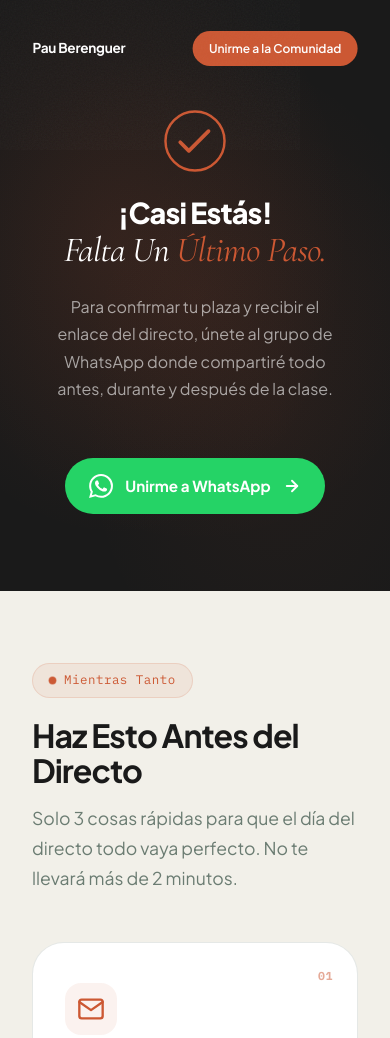
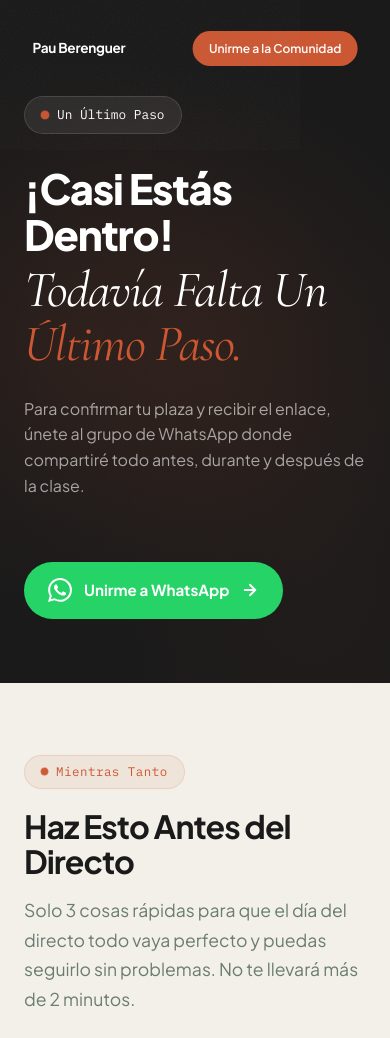
Before and after one commit to pauberenguer/Pau-Berenguer-Web, a website built with Vite: page gracias.html in a window 390 px wide. Shown: the top 1038 px of the page. Built offline with nearby package versions, Linux system fonts and the light colour scheme; a web font is replaced by a local one.

Commit message:
Mobile responsive: formularios centrados, hero izquierda, textos adaptativos y reestructuración hero gracias
Made-with: Cursor

```diff
--- a/css/style.css
+++ b/css/style.css
@@ -1470,15 +1470,14 @@ h1, h2, h3, h4 {
 /* --- Hero --- */
 .gracias-hero {
   position: relative;
-  min-height: 80dvh;
+  min-height: 100dvh;
   display: flex;
   align-items: center;
   justify-content: center;
-  text-align: center;
-  background: radial-gradient(ellipse at 30% 40%, rgba(var(--color-accent-rgb), 0.1) 0%, transparent 60%),
-              radial-gradient(ellipse at 70% 70%, rgba(var(--color-accent-rgb), 0.05) 0%, transparent 50%),
+  background: radial-gradient(ellipse at 20% 50%, rgba(var(--color-accent-rgb), 0.07) 0%, transparent 60%),
+              radial-gradient(ellipse at 80% 80%, rgba(var(--color-accent-rgb), 0.04) 0%, transparent 50%),
               var(--color-dark);
-  padding: 6rem 2rem 4rem;
+  padding: 6rem 0 4rem;
   overflow: hidden;
 }
 
@@ -1489,14 +1488,20 @@ h1, h2, h3, h4 {
   pointer-events: none;
 }
 
-.gracias-hero__content {
+.gracias-hero__grid {
   position: relative;
   z-index: 2;
-  display: flex;
-  flex-direction: column;
-  align-items: center;
-  gap: 1.5rem;
-  max-width: 900px;
+}
+
+.gracias-hero__text {
+  text-align: left;
+}
+
+.gracias-hero__cta-side {
+  display: flex;
+  align-items: center;
+  justify-content: center;
+  opacity: 1;
 }
 
 /* --- Animated Check --- */
@@ -1546,20 +1551,23 @@ h1, h2, h3, h4 {
 }
 
 .gracias-hero__line1 {
+  display: block;
   font-family: var(--font-heading);
   font-weight: 800;
-  font-size: clamp(1.8rem, 4.5vw, 3rem);
+  font-size: clamp(2rem, 5vw, 3.5rem);
   color: #fff;
   line-height: 1.1;
   letter-spacing: -0.03em;
+  margin-bottom: 0.25rem;
   opacity: 0;
 }
 
 .gracias-hero__line2 {
+  display: block;
   font-family: var(--font-drama);
   font-style: italic;
   font-weight: 400;
-  font-size: clamp(2.2rem, 6vw, 4.5rem);
+  font-size: clamp(2.8rem, 7vw, 5.5rem);
   color: #fff;
   line-height: 1.05;
   letter-spacing: -0.02em;
@@ -1571,7 +1579,7 @@ h1, h2, h3, h4 {
 }
 
 .gracias-hero__subtitle {
-  font-size: clamp(1rem, 2vw, 1.15rem);
+  font-size: clamp(1rem, 2vw, 1.2rem);
   color: rgba(255,255,255,0.6);
   max-width: 640px;
   line-height: 1.7;
@@ -1836,15 +1844,27 @@ h1, h2, h3, h4 {
 @media (max-width: 968px) {
   .hero__grid {
     grid-template-columns: 1fr;
-    text-align: center;
+    text-align: left;
     gap: 2rem;
-    padding: 0 1.5rem;
+    padding: 0 2rem;
   }
 
   .hero__form-side {
     max-width: 420px;
     margin: 0 auto;
     width: 100%;
+    text-align: left;
+  }
+
+  .reg-form__label,
+  .reg-form__input,
+  .reg-form__select,
+  .reg-form__phone {
+    text-align: left;
+  }
+
+  .reg-form__consent {
+    text-align: center;
   }
 
   .navbar__links {
@@ -1871,16 +1891,12 @@ h1, h2, h3, h4 {
 
   .about__grid {
     grid-template-columns: 1fr;
-    text-align: center;
+    text-align: left;
   }
 
   .about__photo {
     max-width: 260px;
     margin: 0 auto;
-  }
-
-  .about__quote {
-    text-align: left;
   }
 
   .for-you__grid {
@@ -1904,11 +1920,19 @@ h1, h2, h3, h4 {
 
   .final-cta__grid {
     grid-template-columns: 1fr;
-    text-align: center;
+    text-align: left;
   }
 
   .final-cta__text {
-    text-align: center;
+    text-align: left;
+  }
+
+  .final-cta__form-side {
+    justify-content: center;
+    width: 100%;
+    max-width: 420px;
+    margin: 0 auto;
+    text-align: left;
   }
 
   .footer__row {
@@ -1935,18 +1959,30 @@ h1, h2, h3, h4 {
 }
 
 @media (max-width: 640px) {
+  .container {
+    padding: 0 1.5rem;
+  }
+
   .section { padding: 4.5rem 0; }
 
+  .hero__grid {
+    padding: 0 1.5rem;
+  }
+
   .hero__content {
-    padding: 0 1.5rem;
+    padding: 0;
   }
 
   .hero__title-line1 {
-    font-size: 1.6rem;
+    display: block;
+    font-size: 1.85rem;
+    margin-bottom: 0.5rem;
   }
 
   .hero__title-line2 {
-    font-size: 2.4rem;
+    display: block;
+    font-size: 2.9rem;
+    margin-bottom: 1.75rem;
   }
 
   .navbar {
@@ -2000,6 +2036,23 @@ h1, h2, h3, h4 {
 
   .hero__form-side {
     max-width: 100%;
+    padding: 0;
+  }
+
+  .final-cta__form-side {
+    max-width: 100%;
+    padding: 0;
+  }
+
+  .reg-form__label,
+  .reg-form__input,
+  .reg-form__select,
+  .reg-form__phone {
+    text-align: left;
+  }
+
+  .reg-form__consent {
+    text-align: center;
   }
 
   .gracias-whatsapp-btn {
@@ -2024,18 +2077,43 @@ h1, h2, h3, h4 {
   }
 
   .about__metrics {
-    justify-content: center;
+    justify-content: flex-start;
   }
 
   /* Gracias page */
   .gracias-hero {
-    min-height: 70dvh;
-    padding: 5rem 1.5rem 3rem;
+    min-height: auto;
+    padding: 6rem 0 4rem;
+  }
+
+  .gracias-hero__cta-side {
+    justify-content: flex-start;
+  }
+
+  .gracias-hero__title {
+    gap: 0.5rem;
+  }
+
+  .gracias-hero__line1 {
+    font-size: 2.6rem;
+    display: block;
+    margin-bottom: 0.4rem;
+  }
+
+  .gracias-hero__line2 {
+    font-size: 3.2rem;
+    display: block;
+    margin-bottom: 1.5rem;
+  }
+
+  .gracias-hero__subtitle {
+    font-size: 1rem;
+    max-width: 100%;
+    line-height: 1.6;
   }
 
   .gracias-check {
-    width: 64px;
-    height: 64px;
+    display: none;
   }
 
   .gracias-countdown__block {
--- a/ghl-deploy/CUSTOM_CSS.css
+++ b/ghl-deploy/CUSTOM_CSS.css
@@ -1639,15 +1639,14 @@ h1, h2, h3, h4 {
 /* --- Hero --- */
 .gracias-hero {
   position: relative;
-  min-height: 80dvh;
+  min-height: 100dvh;
   display: flex;
   align-items: center;
   justify-content: center;
-  text-align: center;
-  background: radial-gradient(ellipse at 30% 40%, rgba(var(--color-accent-rgb), 0.1) 0%, transparent 60%),
-              radial-gradient(ellipse at 70% 70%, rgba(var(--color-accent-rgb), 0.05) 0%, transparent 50%),
+  background: radial-gradient(ellipse at 20% 50%, rgba(var(--color-accent-rgb), 0.07) 0%, transparent 60%),
+              radial-gradient(ellipse at 80% 80%, rgba(var(--color-accent-rgb), 0.04) 0%, transparent 50%),
               var(--color-dark);
-  padding: 6rem 2rem 4rem;
+  padding: 6rem 0 4rem;
   overflow: hidden;
 }
 
@@ -1658,14 +1657,20 @@ h1, h2, h3, h4 {
   pointer-events: none;
 }
 
-.gracias-hero__content {
+.gracias-hero__grid {
   position: relative;
   z-index: 2;
-  display: flex;
-  flex-direction: column;
-  align-items: center;
-  gap: 1.5rem;
-  max-width: 900px;
+}
+
+.gracias-hero__text {
+  text-align: left;
+}
+
+.gracias-hero__cta-side {
+  display: flex;
+  align-items: center;
+  justify-content: center;
+  opacity: 1;
 }
 
 /* --- Animated Check --- */
@@ -1713,22 +1718,27 @@ h1, h2, h3, h4 {
 }
 
 .gracias-hero__line1 {
+  display: block;
   font-family: var(--font-heading);
   font-weight: 800;
-  font-size: clamp(1.8rem, 4.5vw, 3rem);
+  font-size: clamp(2rem, 5vw, 3.5rem);
   color: #fff;
   line-height: 1.1;
   letter-spacing: -0.03em;
+  margin-bottom: 0.25rem;
+  opacity: 0;
 }
 
 .gracias-hero__line2 {
+  display: block;
   font-family: var(--font-drama);
   font-style: italic;
   font-weight: 400;
-  font-size: clamp(2.2rem, 6vw, 4.5rem);
+  font-size: clamp(2.8rem, 7vw, 5.5rem);
   color: #fff;
   line-height: 1.05;
   letter-spacing: -0.02em;
+  opacity: 0;
 }
 
 .gracias-hero__line2 .accent {
@@ -1736,10 +1746,11 @@ h1, h2, h3, h4 {
 }
 
 .gracias-hero__subtitle {
-  font-size: clamp(1rem, 2vw, 1.15rem);
+  font-size: clamp(1rem, 2vw, 1.2rem);
   color: rgba(255,255,255,0.6);
   max-width: 640px;
   line-height: 1.7;
+  opacity: 0;
 }
 
 /* --- Steps Section --- */
@@ -1997,15 +2008,27 @@ h1, h2, h3, h4 {
 @media (max-width: 968px) {
   .hero__grid {
     grid-template-columns: 1fr;
-    text-align: center;
+    text-align: left;
     gap: 2rem;
-    padding: 0 1.5rem;
+    padding: 0 2rem;
   }
 
   .hero__form-side {
     max-width: 420px;
     margin: 0 auto;
     width: 100%;
+    text-align: left;
+  }
+
+  .reg-form__label,
+  .reg-form__input,
+  .reg-form__select,
+  .reg-form__phone {
+    text-align: left;
+  }
+
+  .reg-form__consent {
+    text-align: center;
   }
 
   .navbar__links {
@@ -2032,16 +2055,12 @@ h1, h2, h3, h4 {
 
   .about__grid {
     grid-template-columns: 1fr;
-    text-align: center;
+    text-align: left;
   }
 
   .about__photo {
     max-width: 260px;
     margin: 0 auto;
-  }
-
-  .about__quote {
-    text-align: left;
   }
 
   .for-you__grid {
@@ -2065,11 +2084,19 @@ h1, h2, h3, h4 {
 
   .final-cta__grid {
     grid-template-columns: 1fr;
-    text-align: center;
+    text-align: left;
   }
 
   .final-cta__text {
-    text-align: center;
+    text-align: left;
+  }
+
+  .final-cta__form-side {
+    justify-content: center;
+    width: 100%;
+    max-width: 420px;
+    margin: 0 auto;
+    text-align: left;
   }
 
   .footer__row {
@@ -2096,18 +2123,30 @@ h1, h2, h3, h4 {
 }
 
 @media (max-width: 640px) {
+  .container {
+    padding: 0 1.5rem;
+  }
+
   .section { padding: 4.5rem 0; }
 
+  .hero__grid {
+    padding: 0 1.5rem;
+  }
+
   .hero__content {
-    padding: 0 1.5rem;
+    padding: 0;
   }
 
   .hero__title-line1 {
-    font-size: 1.6rem;
+    display: block;
+    font-size: 1.85rem;
+    margin-bottom: 0.5rem;
   }
 
   .hero__title-line2 {
-    font-size: 2.4rem;
+    display: block;
+    font-size: 2.9rem;
+    margin-bottom: 1.75rem;
   }
 
   .navbar {
@@ -2161,6 +2200,23 @@ h1, h2, h3, h4 {
 
   .hero__form-side {
     max-width: 100%;
+    padding: 0;
+  }
+
+  .final-cta__form-side {
+    max-width: 100%;
+    padding: 0;
+  }
+
+  .reg-form__label,
+  .reg-form__input,
+  .reg-form__select,
+  .reg-form__phone {
+    text-align: left;
+  }
+
+  .reg-form__consent {
+    text-align: center;
   }
 
   .gracias-whatsapp-btn {
@@ -2185,18 +2241,43 @@ h1, h2, h3, h4 {
   }
 
   .about__metrics {
-    justify-content: center;
+    justify-content: flex-start;
   }
 
   /* Gracias page */
   .gracias-hero {
-    min-height: 70dvh;
-    padding: 5rem 1.5rem 3rem;
+    min-height: auto;
+    padding: 6rem 0 4rem;
+  }
+
+  .gracias-hero__cta-side {
+    justify-content: flex-start;
+  }
+
+  .gracias-hero__title {
+    gap: 0.5rem;
+  }
+
+  .gracias-hero__line1 {
+    font-size: 2.6rem;
+    display: block;
+    margin-bottom: 0.4rem;
+  }
+
+  .gracias-hero__line2 {
+    font-size: 3.2rem;
+    display: block;
+    margin-bottom: 1.5rem;
+  }
+
+  .gracias-hero__subtitle {
+    font-size: 1rem;
+    max-width: 100%;
+    line-height: 1.6;
   }
 
   .gracias-check {
-    width: 64px;
-    height: 64px;
+    display: none;
   }
 
   .gracias-countdown__block {
--- a/gracias.html
+++ b/gracias.html
@@ -44,7 +44,7 @@
       <a href="index.html#about" class="navbar__link">Sobre Mí</a>
       <a href="index.html#faq" class="navbar__link">FAQ</a>
     </div>
-    <a href="https://www.skool.com/the-ai-blueprint" target="_blank" rel="noopener noreferrer" class="navbar__cta">
+    <a href="https://chat.whatsapp.com/Cp7B8XUCS4DAnka7agL7T7" target="_blank" rel="noopener noreferrer" class="navbar__cta">
       <span class="btn-bg"></span>
       Unirme a la Comunidad
     </a>
@@ -53,28 +53,25 @@
   <!-- ========== HERO — Confirmation ========== -->
   <section class="gracias-hero">
     <div class="gracias-hero__bg"></div>
-    <div class="container gracias-hero__content">
-
-      <div class="gracias-check" id="gracias-check">
-        <svg viewBox="0 0 52 52" xmlns="http://www.w3.org/2000/svg">
-          <circle class="gracias-check__circle" cx="26" cy="26" r="24" fill="none" stroke="var(--color-accent)" stroke-width="2"/>
-          <path class="gracias-check__path" d="M14 27l7 7 16-16" fill="none" stroke="var(--color-accent)" stroke-width="3" stroke-linecap="round" stroke-linejoin="round"/>
-        </svg>
+    <div class="hero__grid gracias-hero__grid">
+      <div class="hero__content gracias-hero__text">
+        <div class="hero__badge">
+          <span class="pulse-dot"></span>
+          Un Último Paso
+        </div>
+        <h1 id="gracias-title">
+          <span class="gracias-hero__line1">¡Casi Estás Dentro!</span>
+          <span class="gracias-hero__line2">Todavía Falta Un <span class="accent">Último Paso.</span></span>
+        </h1>
+        <p class="gracias-hero__subtitle" id="gracias-subtitle">Para confirmar tu plaza y recibir el enlace, únete al grupo de WhatsApp donde compartiré todo antes, durante y después de la clase.</p>
       </div>
-
-      <h1 class="gracias-hero__title" id="gracias-title">
-        <span class="gracias-hero__line1">¡Casi Estás!</span>
-        <span class="gracias-hero__line2">Falta Un <span class="accent">Último Paso.</span></span>
-      </h1>
-
-      <p class="gracias-hero__subtitle" id="gracias-subtitle">Para confirmar tu plaza y recibir el enlace del directo, únete al grupo de WhatsApp donde compartiré todo antes, durante y después de la clase.</p>
-
-      <a href="https://chat.whatsapp.com/Cp7B8XUCS4DAnka7agL7T7" target="_blank" rel="noopener noreferrer" class="gracias-whatsapp-btn gracias-reveal">
-        <svg width="24" height="24" viewBox="0 0 24 24" fill="currentColor"><path d="M17.472 14.382c-.297-.149-1.758-.867-2.03-.967-.273-.099-.471-.148-.67.15-.197.297-.767.966-.94 1.164-.173.199-.347.223-.644.075-.297-.15-1.255-.463-2.39-1.475-.883-.788-1.48-1.761-1.653-2.059-.173-.297-.018-.458.13-.606.134-.133.298-.347.446-.52.149-.174.198-.298.298-.497.099-.198.05-.371-.025-.52-.075-.149-.669-1.612-.916-2.207-.242-.579-.487-.5-.669-.51-.173-.008-.371-.01-.57-.01-.198 0-.52.074-.792.372-.272.297-1.04 1.016-1.04 2.479 0 1.462 1.065 2.875 1.213 3.074.149.198 2.096 3.2 5.077 4.487.709.306 1.262.489 1.694.625.712.227 1.36.195 1.871.118.571-.085 1.758-.719 2.006-1.413.248-.694.248-1.289.173-1.413-.074-.124-.272-.198-.57-.347m-5.421 7.403h-.004a9.87 9.87 0 01-5.031-1.378l-.361-.214-3.741.982.998-3.648-.235-.374a9.86 9.86 0 01-1.51-5.26c.001-5.45 4.436-9.884 9.888-9.884 2.64 0 5.122 1.03 6.988 2.898a9.825 9.825 0 012.893 6.994c-.003 5.45-4.437 9.884-9.885 9.884m8.413-18.297A11.815 11.815 0 0012.05 0C5.495 0 .16 5.335.157 11.892c0 2.096.547 4.142 1.588 5.945L.057 24l6.305-1.654a11.882 11.882 0 005.683 1.448h.005c6.554 0 11.89-5.335 11.893-11.893a11.821 11.821 0 00-3.48-8.413z"/></svg>
-        <span class="hide-mobile">Unirme al Grupo de WhatsApp</span><span class="show-mobile">Unirme a WhatsApp</span>
-        <svg width="18" height="18" viewBox="0 0 24 24" fill="none" stroke="currentColor" stroke-width="2.5" stroke-linecap="round" stroke-linejoin="round"><line x1="5" y1="12" x2="19" y2="12"/><polyline points="12 5 19 12 12 19"/></svg>
-      </a>
-
+      <div class="hero__form-side gracias-hero__cta-side">
+        <a href="https://chat.whatsapp.com/Cp7B8XUCS4DAnka7agL7T7" target="_blank" rel="noopener noreferrer" class="gracias-whatsapp-btn">
+          <svg width="24" height="24" viewBox="0 0 24 24" fill="currentColor"><path d="M17.472 14.382c-.297-.149-1.758-.867-2.03-.967-.273-.099-.471-.148-.67.15-.197.297-.767.966-.94 1.164-.173.199-.347.223-.644.075-.297-.15-1.255-.463-2.39-1.475-.883-.788-1.48-1.761-1.653-2.059-.173-.297-.018-.458.13-.606.134-.133.298-.347.446-.52.149-.174.198-.298.298-.497.099-.198.05-.371-.025-.52-.075-.149-.669-1.612-.916-2.207-.242-.579-.487-.5-.669-.51-.173-.008-.371-.01-.57-.01-.198 0-.52.074-.792.372-.272.297-1.04 1.016-1.04 2.479 0 1.462 1.065 2.875 1.213 3.074.149.198 2.096 3.2 5.077 4.487.709.306 1.262.489 1.694.625.712.227 1.36.195 1.871.118.571-.085 1.758-.719 2.006-1.413.248-.694.248-1.289.173-1.413-.074-.124-.272-.198-.57-.347m-5.421 7.403h-.004a9.87 9.87 0 01-5.031-1.378l-.361-.214-3.741.982.998-3.648-.235-.374a9.86 9.86 0 01-1.51-5.26c.001-5.45 4.436-9.884 9.888-9.884 2.64 0 5.122 1.03 6.988 2.898a9.825 9.825 0 012.893 6.994c-.003 5.45-4.437 9.884-9.885 9.884m8.413-18.297A11.815 11.815 0 0012.05 0C5.495 0 .16 5.335.157 11.892c0 2.096.547 4.142 1.588 5.945L.057 24l6.305-1.654a11.882 11.882 0 005.683 1.448h.005c6.554 0 11.89-5.335 11.893-11.893a11.821 11.821 0 00-3.48-8.413z"/></svg>
+          <span class="hide-mobile">Unirme al Grupo de WhatsApp</span><span class="show-mobile">Unirme a WhatsApp</span>
+          <svg width="18" height="18" viewBox="0 0 24 24" fill="none" stroke="currentColor" stroke-width="2.5" stroke-linecap="round" stroke-linejoin="round"><line x1="5" y1="12" x2="19" y2="12"/><polyline points="12 5 19 12 12 19"/></svg>
+        </a>
+      </div>
     </div>
   </section>
 
@@ -83,7 +80,7 @@
     <div class="container">
       <div class="section__badge gracias-reveal"><span class="badge-dot"></span>Mientras Tanto</div>
       <h2 class="section__title gracias-reveal">Haz Esto Antes del Directo</h2>
-      <p class="section__subtitle gracias-reveal">Solo 3 cosas rápidas para que el día del directo todo vaya perfecto. No te llevará más de 2 minutos.</p>
+      <p class="section__subtitle gracias-reveal">Solo 3 cosas rápidas para que el día del directo todo vaya perfecto y puedas seguirlo sin problemas. No te llevará más de 2 minutos.</p>
 
       <div class="gracias-steps__grid">
         <div class="gracias-step gracias-reveal">
@@ -95,7 +92,7 @@
             </svg>
           </div>
           <h3 class="gracias-step__title">Revisa Tu Email</h3>
-          <p class="gracias-step__desc">Te hemos enviado un correo con el enlace para conectarte al directo. Si no lo ves, revisa spam.</p>
+          <p class="gracias-step__desc">Te hemos enviado un correo con el enlace del directo. Si no lo ves, revisa spam.</p>
         </div>
 
         <div class="gracias-step gracias-reveal">
@@ -122,7 +119,7 @@
             </svg>
           </div>
           <h3 class="gracias-step__title">Ten Tu Ordenador Listo</h3>
-          <p class="gracias-step__desc">Vamos a construir el agente juntos en directo. Necesitas un ordenador con conexión a internet.</p>
+          <p class="gracias-step__desc">Vamos a construir el agente juntos en directo. Necesitas un ordenador listo.</p>
         </div>
       </div>
     </div>
@@ -197,7 +194,7 @@
     <div class="container gracias-community__inner">
       <div class="section__badge gracias-reveal"><span class="badge-dot"></span>Comunidad</div>
       <h2 class="section__title gracias-reveal">¿Quieres Ir Calentando?</h2>
-      <p class="section__subtitle gracias-reveal">Únete gratis a la comunidad de +8.000 personas aprendiendo IA. Ahí comparto contenido exclusivo, plantillas y guías antes del directo.</p>
+      <p class="section__subtitle gracias-reveal">Únete gratis a la comunidad de +8.000 personas aprendiendo IA. Ahí comparto contenido exclusivo<span class="hide-mobile">, plantillas y guías</span> antes del directo.</p>
       <a href="https://www.skool.com/the-ai-blueprint" target="_blank" rel="noopener noreferrer" class="gracias-community__btn gracias-reveal">
         <span class="btn-bg"></span>
         Unirme a la Comunidad Gratis
--- a/js/gracias.js
+++ b/js/gracias.js
@@ -84,6 +84,13 @@ document.addEventListener('DOMContentLoaded', () => {
     }, 0.1);
   }
 
+  const heroBadge = document.querySelector('.gracias-hero .hero__badge');
+  if (heroBadge) {
+    tl.fromTo(heroBadge,
+      { opacity: 0, y: 20 },
+      { opacity: 1, y: 0, duration: 0.5 }, 0.15);
+  }
+
   tl.fromTo('.gracias-hero__line1',
       { opacity: 0, y: 30 },
       { opacity: 1, y: 0, duration: 0.7 }, 0.3)
@@ -93,6 +100,13 @@ document.addEventListener('DOMContentLoaded', () => {
     .fromTo('.gracias-hero__subtitle',
       { opacity: 0, y: 20 },
       { opacity: 1, y: 0, duration: 0.6 }, 0.6);
+
+  const heroCtaSide = document.querySelector('.gracias-hero__cta-side');
+  if (heroCtaSide) {
+    tl.fromTo(heroCtaSide,
+      { opacity: 0, y: 20 },
+      { opacity: 1, y: 0, duration: 0.6 }, 0.75);
+  }
 
   const reveals = document.querySelectorAll('.gracias-reveal');
   reveals.forEach((el) => {
```
Also changed, not shown: ghl-deploy/1-landing/BODY_CONTENT.html (+4 -4 lines), ghl-deploy/2-gracias/BODY_CONTENT.html (+37 -26 lines), index.html (+4 -4 lines).
